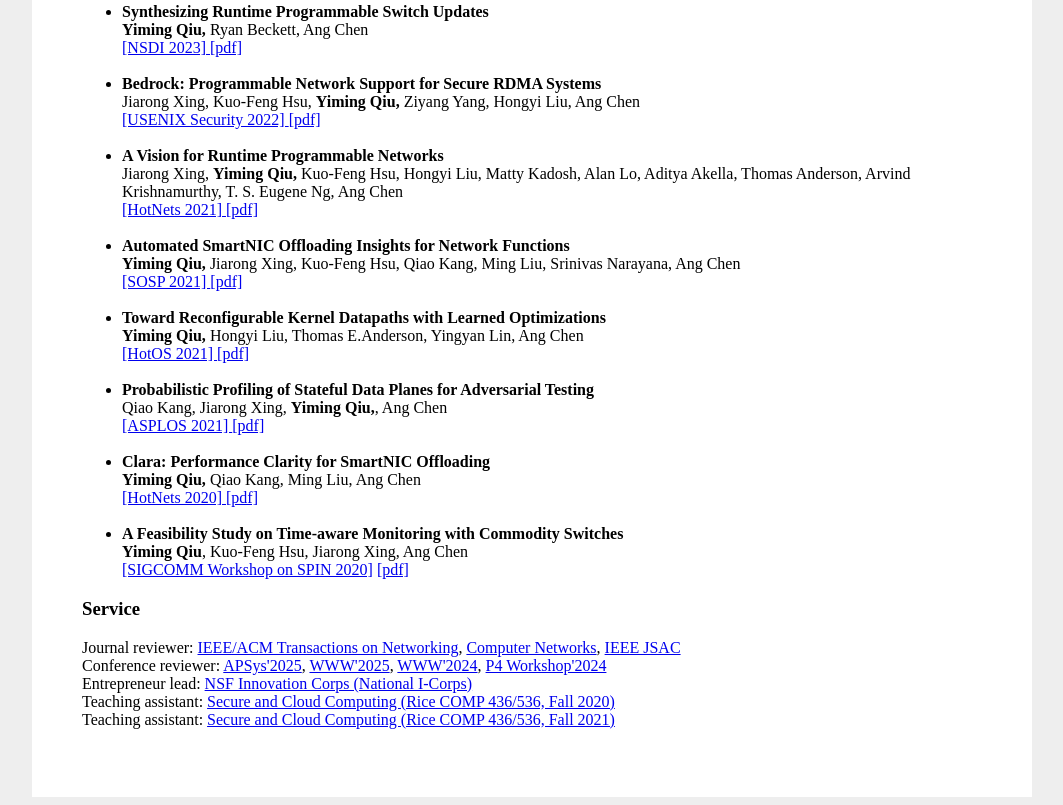
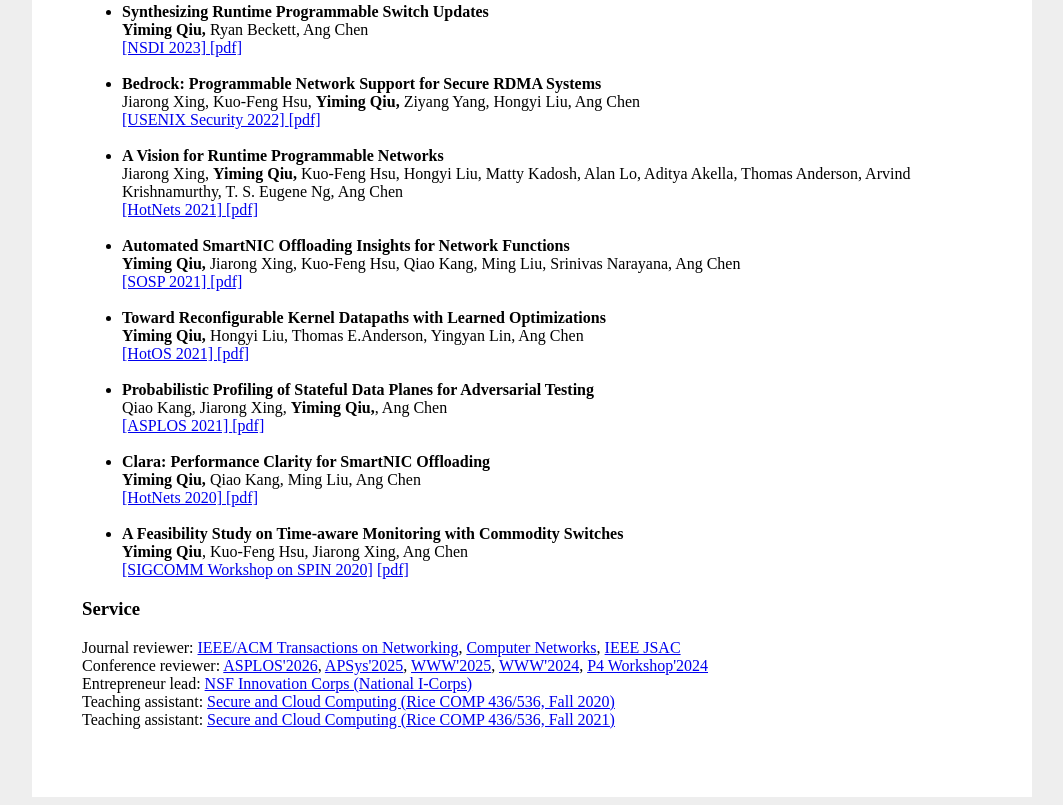
Before and after one commit to 824728350/824728350.github.io, a plain HTML site: page index.html in a window 1280 px wide. Shown: the part 1553-2358 px from the top of the page, without its empty margins (108-1171 px from the left). Drawn offline with Linux system fonts and the light colour scheme.

Commit message:
Update index.html

```diff
--- a/index.html
+++ b/index.html
@@ -237,7 +237,7 @@
 
     <a name="teaching"></a><h3>Service</h3>
     Journal reviewer: <a href="https://sites.google.com/view/ieee-acm-ton/home"> IEEE/ACM Transactions on Networking</a>, <a href="https://www.sciencedirect.com/journal/computer-networks"> Computer Networks</a>, <a href="https://www.comsoc.org/publications/journals/ieee-jsac"> IEEE JSAC</a><br>
-    Conference reviewer: <a href="https://apsys2025.github.io/"> APSys'2025</a>, <a href="https://www2025.thewebconf.org/"> WWW'2025</a>, <a href="https://www2024.thewebconf.org/"> WWW'2024</a>, <a href="https://p4.org/p4_events/2024-p4-workshop/"> P4 Workshop'2024</a><br>
+    Conference reviewer: <a href="https://www.asplos-conference.org/asplos2026/"> ASPLOS'2026</a>, <a href="https://apsys2025.github.io/"> APSys'2025</a>, <a href="https://www2025.thewebconf.org/"> WWW'2025</a>, <a href="https://www2024.thewebconf.org/"> WWW'2024</a>, <a href="https://p4.org/p4_events/2024-p4-workshop/"> P4 Workshop'2024</a><br>
     Entrepreneur lead: <a href="https://new.nsf.gov/funding/initiatives/i-corps"> NSF Innovation Corps (National I-Corps)</a><br>
     Teaching assistant: <a href="https://www.cs.rice.edu/~angchen/classes/COMP436536-Fall2019.html"> Secure and Cloud Computing (Rice COMP 436/536, Fall 2020)</a><br>
     Teaching assistant: <a href="https://www.cs.rice.edu/~angchen/classes/COMP436536-Fall2019.html"> Secure and Cloud Computing (Rice COMP 436/536, Fall 2021)</a><br>
```
